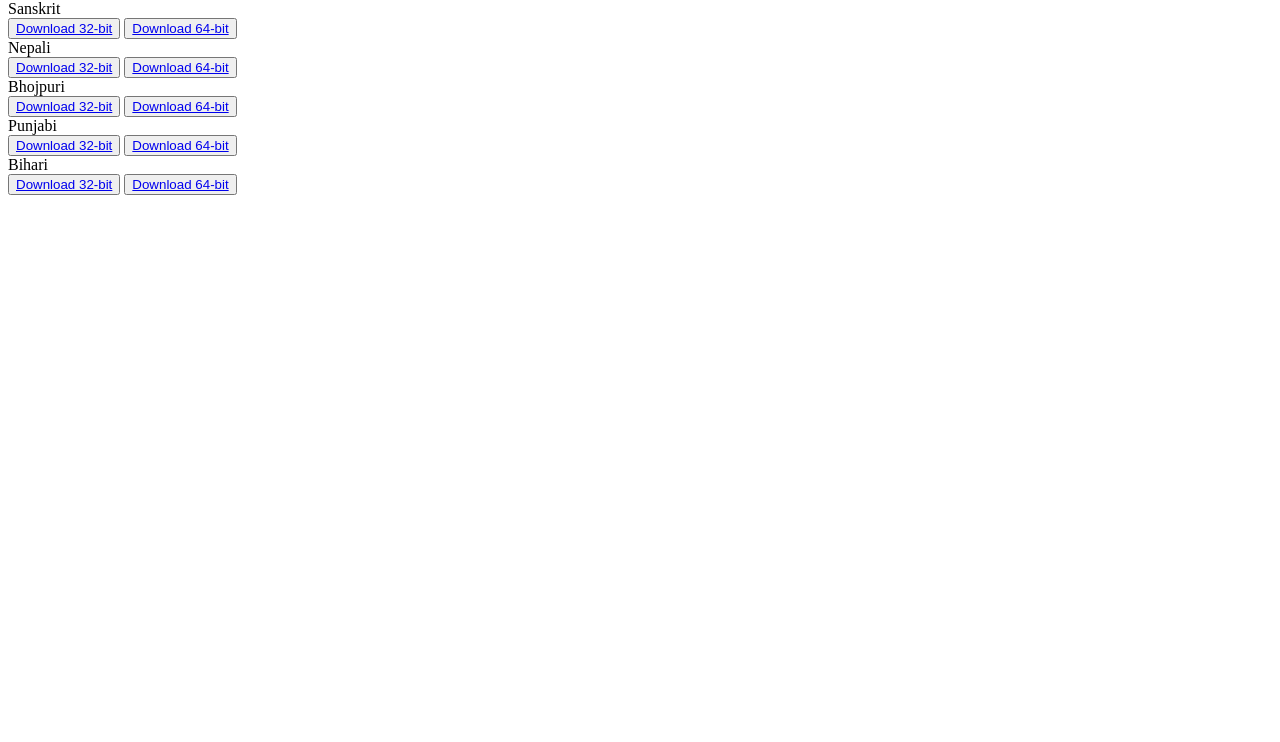
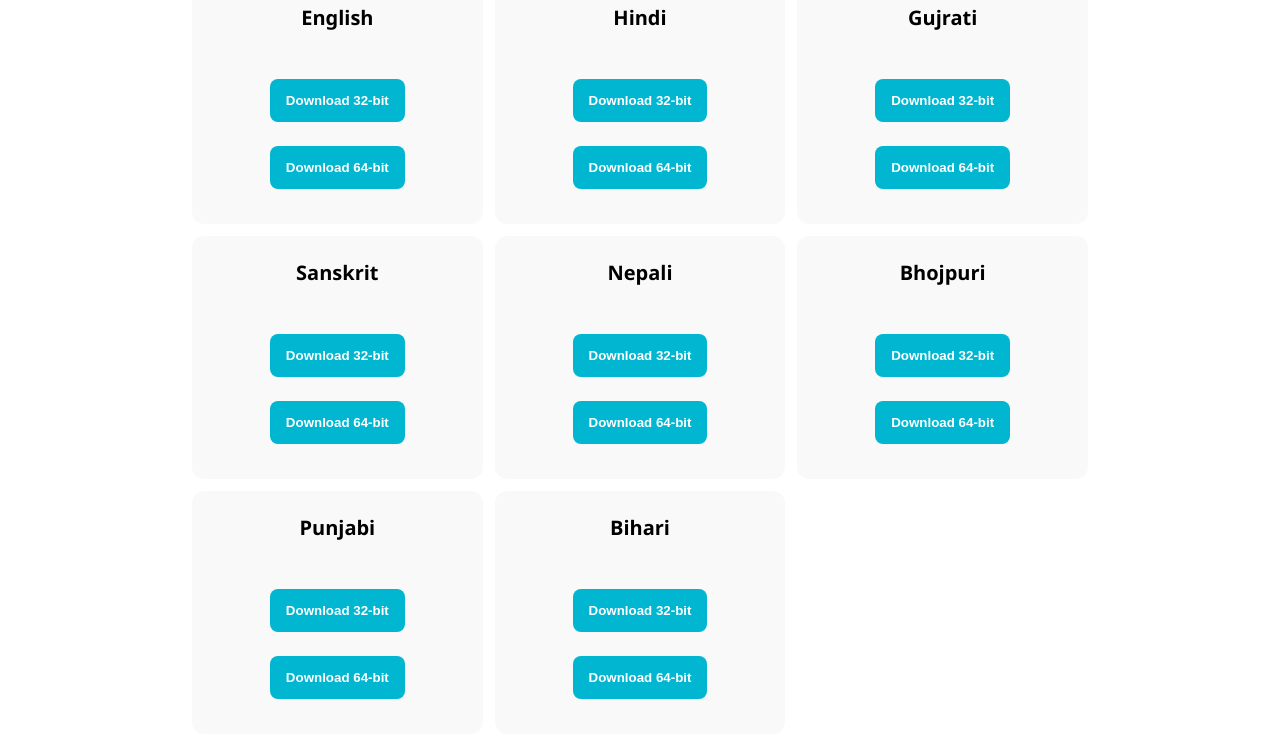
Before and after one commit to harshbagwan/UE-Clone, a plain HTML site: page index.html in a window 1280 px wide. Shown: the part 662-1404 px from the top of the page. Before the commit the page ends 865 px from the top, so only its background shows below. Drawn offline with Linux system fonts and the light colour scheme.

Commit message:
name changed

```diff
--- a/index.html
+++ b/index.html
@@ -4,7 +4,7 @@
     <meta charset="UTF-8" />
     <meta name="viewport" content="width=device-width, initial-scale=1.0" />
     <title>Download UltraEdit text editor for Windows</title>
-    <link rel="stylesheet" href="exercise.css" />
+    <link rel="stylesheet" href="style.css" />
   </head>
   <body>
     <header>
```
